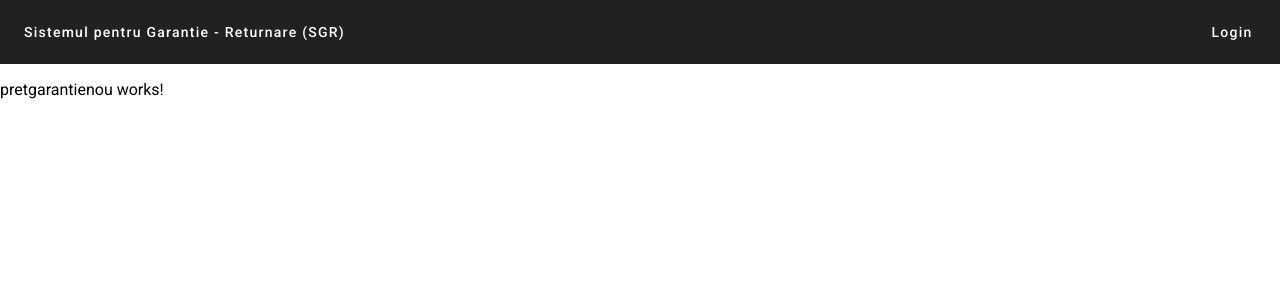
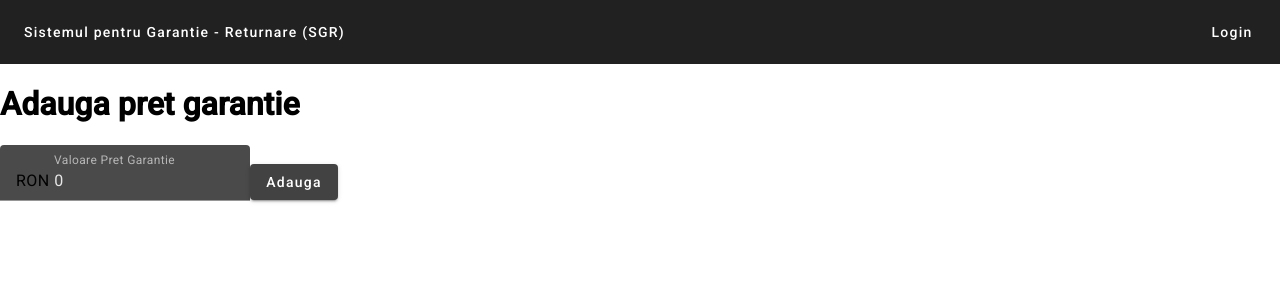
Before and after one commit to zegLine/sgr-angularui, an Angular app: page /garantie/pret/nou in a window 1280 px wide. Shown: the top 300 px of the page. Built offline with nearby package versions, Linux system fonts and the light colour scheme.

Commit message:
finished create pg component

```diff
--- a/src/app/components/pretgarantienou/pretgarantienou.component.html
+++ b/src/app/components/pretgarantienou/pretgarantienou.component.html
@@ -1 +1,7 @@
-<p>pretgarantienou works!</p>
+<h1>Adauga pret garantie</h1>
+<mat-form-field>
+  <mat-label>Valoare Pret Garantie</mat-label>
+  <input matInput [(ngModel)]="valoare" type="number" step="0.1">
+  <span matTextPrefix>RON&nbsp;</span>
+</mat-form-field>
+<button mat-raised-button (click)="createPretGarante()">Adauga</button>
--- a/src/app/components/pretgarantienou/pretgarantienou.component.ts
+++ b/src/app/components/pretgarantienou/pretgarantienou.component.ts
@@ -1,12 +1,32 @@
 import { Component } from '@angular/core';
+import {MatFormFieldModule} from "@angular/material/form-field";
+import {MatInput} from "@angular/material/input";
+import {MatButton} from "@angular/material/button";
+import {PretgarantieService} from "../../services/api/pretgarantie/pretgarantie.service";
+import {FormsModule} from "@angular/forms";
 
 @Component({
   selector: 'app-pretgarantienou',
   standalone: true,
-  imports: [],
+  imports: [
+    MatFormFieldModule,
+    MatInput,
+    MatButton,
+    FormsModule
+  ],
   templateUrl: './pretgarantienou.component.html',
   styleUrl: './pretgarantienou.component.css'
 })
 export class PretgarantienouComponent {
+  valoare: number = 0.0;
+  constructor(protected pgService: PretgarantieService) {
+  }
 
+  createPretGarante() {
+    this.pgService.createPretGarantie(this.valoare).subscribe({
+      next: () => {
+        console.log('Pret garantie added');
+      }
+    })
+  }
 }
```
